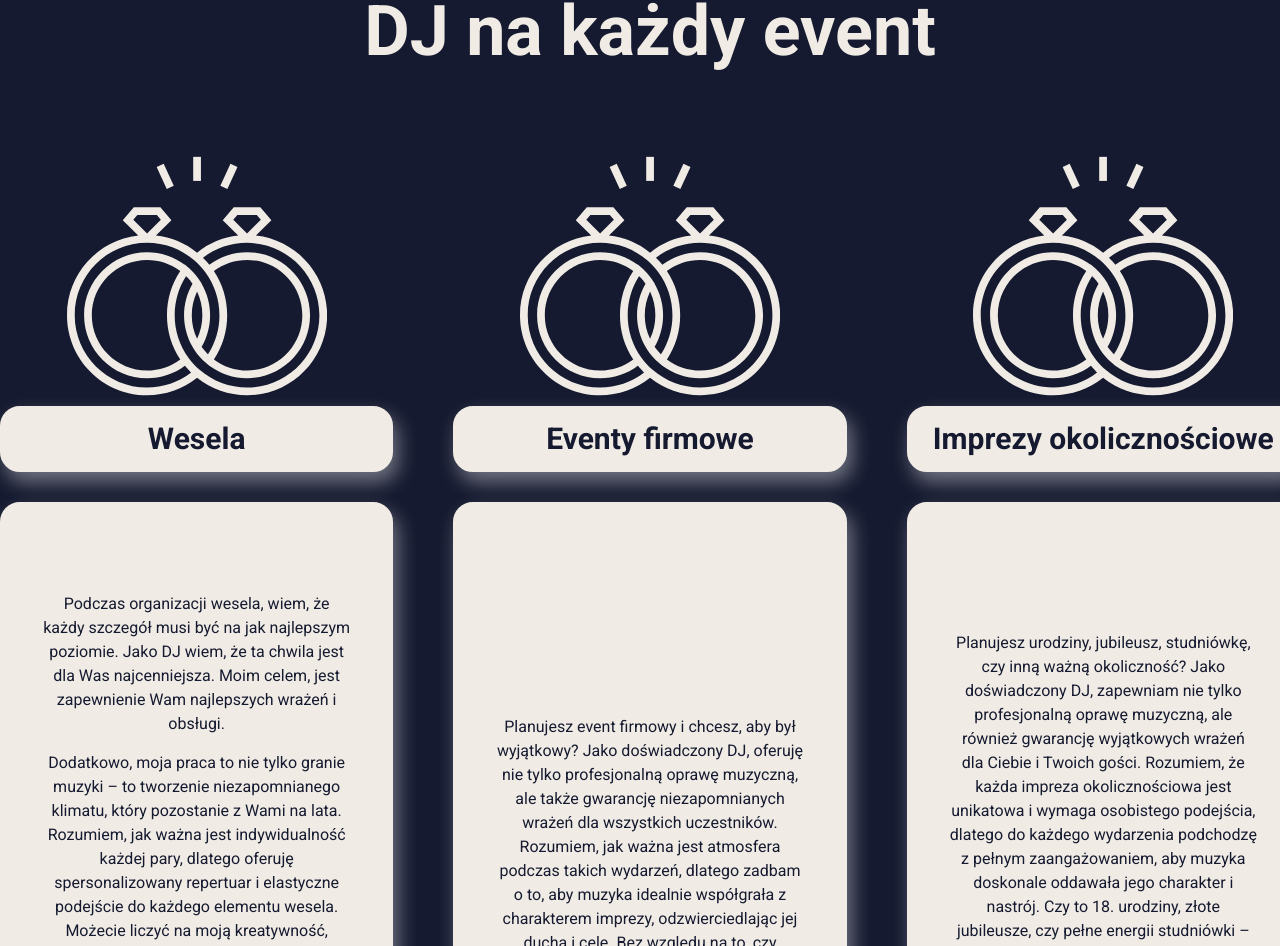
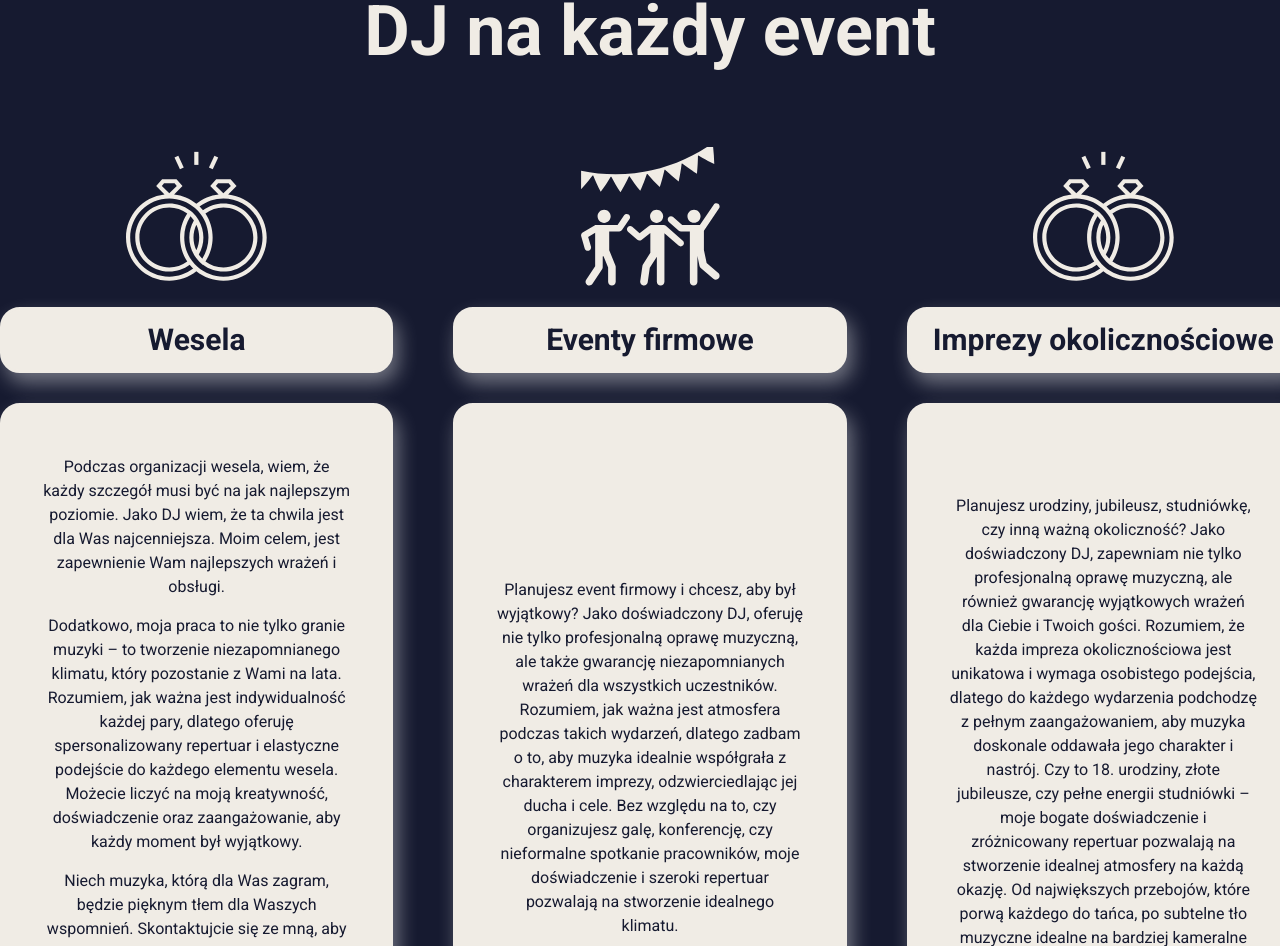
Before and after one commit to patryk-pi/Baby_Feed, a Next.js app: page / in a window 1280 px wide. Shown: the part 846-1792 px from the top of the page. Built offline with nearby package versions, Linux system fonts and the light colour scheme.

Commit message:
added PartyIcon component

```diff
--- a/src/components/Hero/Hero.tsx
+++ b/src/components/Hero/Hero.tsx
@@ -11,6 +11,7 @@ import {
 import Event from "./components/Event";
 import Link from "next/link";
 import WeddingIcon from "./components/WeddingIcon";
+import PartyIcon from "./components/PartyIcon";
 
 const Hero = () => {
     return (
@@ -25,7 +26,7 @@ const Hero = () => {
                     text3={weddingText3}
                 />
                 <Event
-                    icon={<WeddingIcon />}
+                    icon={<PartyIcon />}
                     title={companyTitle}
                     text1={companyText}
                 />
--- /dev/null
+++ b/src/components/Hero/components/PartyIcon.tsx
@@ -0,0 +1,55 @@
+const PartyIcon = () => {
+    return (
+        <svg
+            fill="#000000"
+            version="1.1"
+            id="Layer_1"
+            xmlns="http://www.w3.org/2000/svg"
+            width="800px"
+            height="800px"
+            viewBox="0 0 260 260"
+            enable-background="new 0 0 260 260"
+            className="event__icon"
+        >
+            <path
+                d="M32.478,129.993c0-6.691,5.422-12.114,12.111-12.114c6.689,0,12.111,5.424,12.111,12.114
+   c0,6.691-5.422,12.114-12.111,12.114C37.901,142.107,32.478,136.683,32.478,129.993z M89.844,126.509
+   c-2.74-1.858-6.473-1.143-8.333,1.6L69.381,146H29.975c-1.088,0-2.156,0.296-3.089,0.856L4.912,160.051
+   c-2.332,1.399-3.431,4.193-2.676,6.807l6.458,22.38c0.758,2.629,3.157,4.339,5.762,4.339c0.551,0,1.111-0.077,1.667-0.237
+   c3.184-0.919,5.02-4.244,4.101-7.428l-5.178-17.947L28,160.229V222l-16.566,24.971c-2.132,3.225-1.247,7.567,1.978,9.699
+   c1.188,0.786,2.529,1.162,3.854,1.162c2.271,0,4.499-1.104,5.845-3.141l17.703-26.773c0.757-1.145,1.161-2.487,1.161-3.86v-20.074
+   c0.503-0.013,0.999-0.034,1.484-0.068l8.516,20.79V251c0,3.866,3.134,7,7,7s7-3.134,7-7v-27.673c0-0.91-0.177-1.812-0.522-2.653
+   l-11.478-28.021V158h18.587c1.99,0,3.85-0.986,4.966-2.633l13.915-20.524C93.303,132.1,92.587,128.369,89.844,126.509z
+    M248.08,33.421c-2.593-1.264-5.159-2.546-7.697-3.845c-2.563-1.34-5.118-2.73-7.634-4.119c-4.699-2.599-9.289-5.262-13.788-7.974
+   c-0.329,0.184-0.661,0.362-0.991,0.545c-0.026,5.356-0.248,10.582-0.545,15.919c-0.325,5.701-0.766,11.463-1.326,17.281
+   c-9.503-6.017-18.646-12.449-27.3-18.981c-0.337,0.143-0.671,0.291-1.008,0.432c-0.649,5.207-1.394,10.456-2.256,15.751
+   c-0.461,2.829-0.952,5.671-1.475,8.524c-0.524,2.851-1.068,5.741-1.688,8.52c-4.562-3.653-9.001-7.353-13.314-11.094
+   c-4.035-3.509-7.934-6.989-11.793-10.708c-0.359,0.109-0.718,0.216-1.078,0.324c-1.194,5.117-2.487,10.264-3.902,15.446
+   c-0.758,2.776-1.548,5.56-2.37,8.353c-0.837,2.735-1.711,5.456-2.615,8.196c-8.013-7.973-15.495-15.839-22.61-24.338
+   c-0.374,0.07-0.749,0.133-1.123,0.203c-1.731,4.976-3.563,9.972-5.519,14.988l-1.597,4.038l-1.662,3.94
+   c-1.124,2.627-2.281,5.257-3.471,7.892c-3.676-4.499-7.221-9.016-10.636-13.548c-3.188-4.24-6.28-8.691-9.253-13.063
+   c-0.379,0.03-0.757,0.067-1.136,0.096c-2.25,4.779-4.602,9.569-7.077,14.364c-2.658,5.053-5.451,10.011-8.37,15.026
+   c-3.178-4.848-6.227-9.701-9.147-14.553c-2.724-4.665-5.324-9.33-7.824-13.991c-0.382-0.009-0.762-0.026-1.144-0.036
+   c-2.741,4.525-5.585,9.086-8.549,13.554c-3.171,4.699-6.471,9.39-9.901,14.07c-2.651-5.173-5.185-10.21-7.567-15.467
+   c-2.222-4.919-4.32-9.824-6.315-14.715c-0.371-0.049-0.741-0.106-1.112-0.155c-1.493,1.97-2.999,3.94-4.542,5.904l-2.683,3.38
+   l-2.715,3.267C9.694,71.196,5.912,75.526,2,79.83V50.714v-0.962v-4.138c20.565,4.315,41.867,6.602,63.697,6.602
+   c62.298,0,120.348-18.48,169.002-50.216v0.001L246,1.999C246.982,12.411,247.987,22.759,248.08,33.421z M141.579,142.107
+   c6.689,0,12.111-5.424,12.111-12.114c0-6.691-5.422-12.114-12.111-12.114s-12.111,5.424-12.111,12.114
+   C129.468,136.683,134.89,142.107,141.579,142.107z M190.012,175.023l-31.442-27.537c-1.094-0.958-2.499-1.486-3.953-1.486h-22.944
+   c-1.325,0-2.612,0.438-3.662,1.247l-17.924,13.809l-13.515-11.678c-2.507-2.165-6.296-1.891-8.463,0.617
+   c-2.167,2.507-1.89,6.296,0.617,8.463l17.22,14.88c2.157,1.863,5.327,1.952,7.584,0.213l16.471-12.69L130,197.429l-13.67,21.417
+   c-0.537,0.842-0.888,1.788-1.029,2.776l-4.032,28.219c-0.547,3.827,2.112,7.373,5.939,7.92c0.336,0.048,0.669,0.071,0.999,0.071
+   c3.427,0,6.422-2.52,6.921-6.011l3.817-26.72L142,204.65V251c0,3.866,3.134,7,7,7s7-3.134,7-7v-55v-4v-30.812l26.105,22.863
+   c1.139,0.997,2.548,1.486,3.951,1.486c1.669,0,3.329-0.692,4.516-2.047C192.756,180.997,192.505,177.207,190.012,175.023z
+    M255.511,234.689l-21.518-18.366l-5.02-24.329V156.39l27.99-41.25c1.86-2.742,1.146-6.474-1.596-8.334
+   c-2.743-1.861-6.474-1.146-8.334,1.596L221.522,146h-32.7l-16.73-14.769c-2.483-2.193-6.276-1.958-8.469,0.527
+   c-2.193,2.484-1.957,6.276,0.527,8.469l18.432,16.271c1.097,0.968,2.509,1.502,3.971,1.502H203v93c0,3.866,3.108,7,6.974,7
+   s7-3.134,7-7v-47.885l3.794,18.388c0.314,1.524,1.127,2.9,2.311,3.91l23.343,19.925c1.318,1.125,2.935,1.676,4.542,1.676
+   c1.978,0,3.942-0.833,5.327-2.455C258.8,241.618,258.452,237.199,255.511,234.689z M210.669,141.855
+   c6.689,0,12.111-5.424,12.111-12.114c0-6.691-5.422-12.114-12.111-12.114c-6.689,0-12.111,5.424-12.111,12.114
+   C198.558,136.431,203.98,141.855,210.669,141.855z"
+            />
+        </svg>
+    );
+};
+export default PartyIcon;
--- a/src/components/Hero/components/_event.scss
+++ b/src/components/Hero/components/_event.scss
@@ -50,5 +50,8 @@
 
     &__icon {
         fill: $color-white;
+        height: 20rem;
+        width: auto;
+        margin-bottom: 2rem;
     }
 }
```
Also changed, not shown: public/balloons.svg (added), public/dance-party.svg (added).
